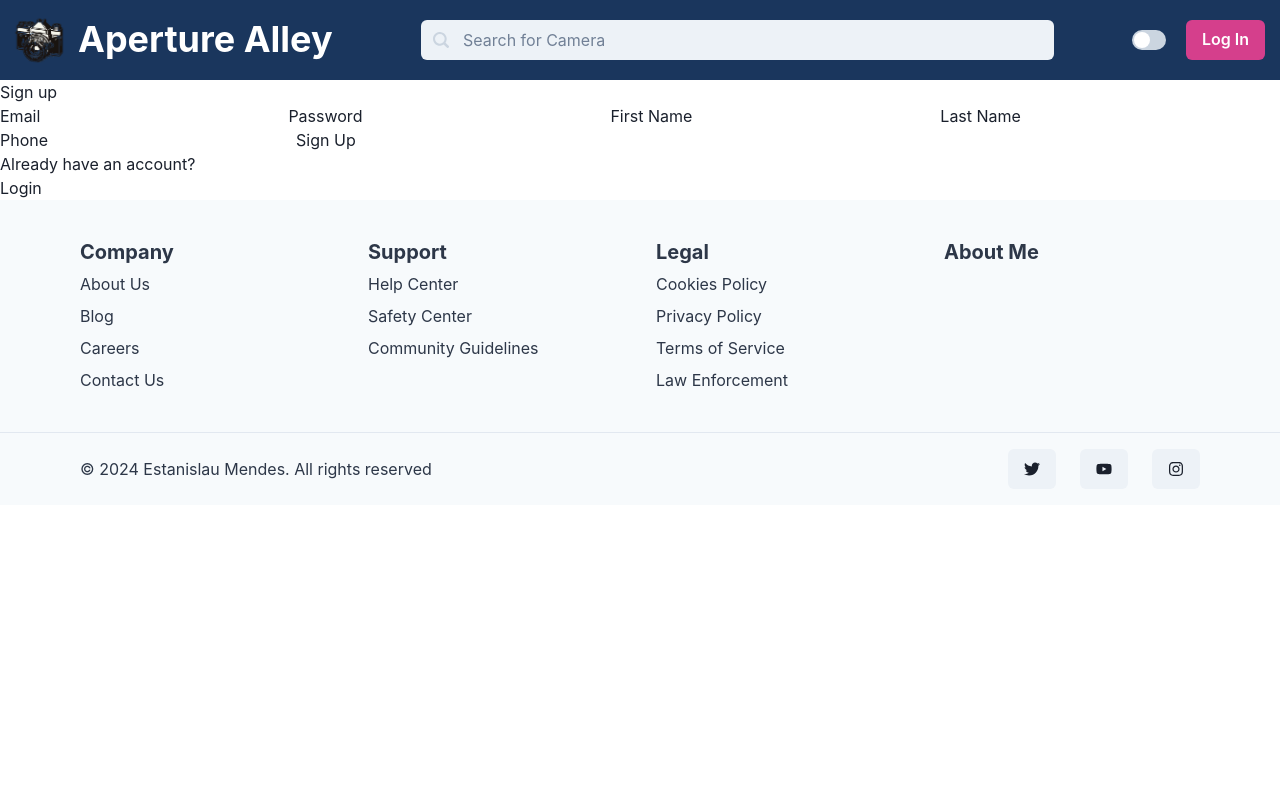
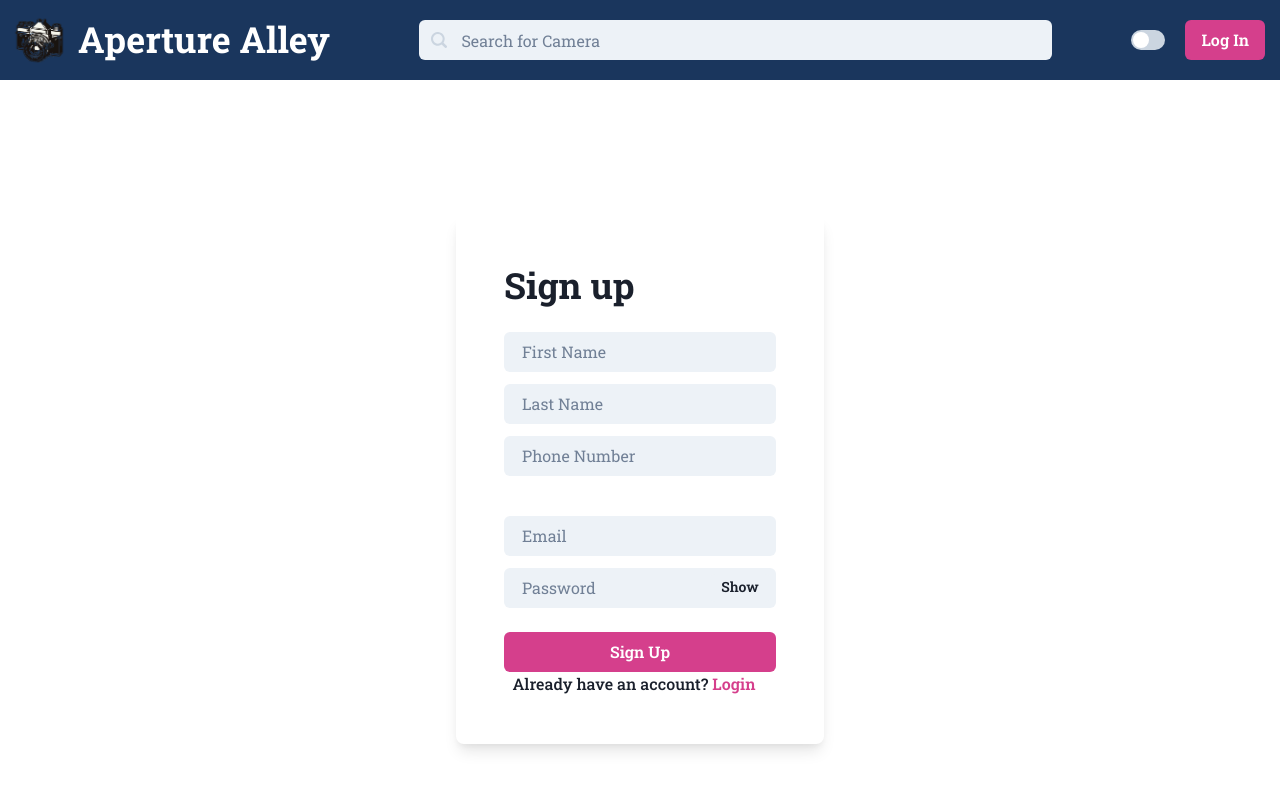
Before and after one commit to estanislaumendes/aperture-alley-frontend, a React (Vite) app: page /signup in a window 1280 px wide. Shown: the top 800 px of the page. Built offline with nearby package versions, Linux system fonts and the light colour scheme.

Commit message:
fixed sign in

```diff
--- a/package.json
+++ b/package.json
@@ -22,7 +22,8 @@
     "react": "^18.2.0",
     "react-dom": "^18.2.0",
     "react-icons": "^5.0.1",
-    "react-router-dom": "^6.22.2"
+    "react-router-dom": "^6.22.2",
+    "typeface-roboto-slab": "^1.1.13"
   },
   "devDependencies": {
     "@types/react": "^18.2.56",
--- a/src/main.jsx
+++ b/src/main.jsx
@@ -2,13 +2,22 @@ import React from 'react';
 import ReactDOM from 'react-dom/client';
 import App from './App.jsx';
 import './index.css';
-import { ChakraProvider } from '@chakra-ui/react';
+import 'typeface-roboto-slab';
+import { ChakraProvider, extendTheme } from '@chakra-ui/react';
 import { BrowserRouter as Router } from 'react-router-dom';
 import { AuthProviderWrapper } from './context/auth.context.jsx';
 
+const theme = extendTheme({
+  fonts: {
+    body: 'Roboto Slab, serif',
+    heading: 'Roboto Slab, serif',
+    // Add more font styles if needed
+  },
+});
+
 ReactDOM.createRoot(document.getElementById('root')).render(
   <React.StrictMode>
-    <ChakraProvider>
+    <ChakraProvider theme={theme}>
       <AuthProviderWrapper>
         <Router>
           <App />
--- a/src/pages/Login.jsx
+++ b/src/pages/Login.jsx
@@ -10,12 +10,16 @@ import {
   Button,
   FormControl,
   FormLabel,
+  InputGroup,
+  InputRightElement,
 } from '@chakra-ui/react';
 
 const Login = () => {
   const [email, setEmail] = useState('');
   const [password, setPassword] = useState('');
   const [error, setError] = useState(null);
+  const [show, setShow] = useState(false);
+  const handleClick = () => setShow(!show);
 
   const { storeToken, authenticateUser } = useContext(AuthContext);
 
@@ -52,28 +56,42 @@ const Login = () => {
         >
           <Heading mb={6}>Log In</Heading>
           <Input
-            placeholder="johndoe@gmail.com"
+            placeholder="Email"
             type="email"
             variant="filled"
             mb={3}
             isRequired
             onChange={e => setEmail(e.target.value)}
           />
-          <Input
-            placeholder="**********"
-            type="password"
-            variant="filled"
-            mb={6}
-            isRequired
-            onChange={({ target }) => setPassword(target.value)}
-          />
+          <InputGroup size="md">
+            <Input
+              placeholder="Password"
+              type={show ? 'text' : 'password'}
+              variant="filled"
+              mb={6}
+              isRequired
+              onChange={e => setPassword(e.target.value)}
+            />
+            <InputRightElement width="4.5rem">
+              <Button h="1.75rem" size="sm" onClick={handleClick}>
+                {show ? 'Hide' : 'Show'}
+              </Button>
+            </InputRightElement>
+          </InputGroup>
           <Button type="submit" colorScheme="pink" mb={8}>
             Log In
           </Button>
           {error && <p>{error}</p>}
-          <FormControl display="flex" alignItems="center">
+          <FormControl
+            display="flex"
+            justifyContent="center"
+            alignItems="center"
+          >
             <FormLabel htmlFor="signup" mb="0">
-              New to us? <Link to={'/signup'}>Signup</Link>
+              New to us?{' '}
+              <Button colorScheme="pink" variant="link">
+                <Link to={'/signup'}>Signup</Link>
+              </Button>
             </FormLabel>
           </FormControl>
         </Flex>
--- a/src/pages/Signup.jsx
+++ b/src/pages/Signup.jsx
@@ -1,6 +1,17 @@
 import { useState } from 'react';
 import { Link, useNavigate } from 'react-router-dom';
 import { signup } from '../api/auth.api';
+
+import {
+  Flex,
+  Heading,
+  Input,
+  Button,
+  FormControl,
+  FormLabel,
+  InputGroup,
+  InputRightElement,
+} from '@chakra-ui/react';
 
 const Signup = () => {
   const [email, setEmail] = useState('');
@@ -10,6 +21,8 @@ const Signup = () => {
   const [phoneNr, setPhoneNr] = useState('');
   const [cameras, setCameras] = useState([]);
   const [error, setError] = useState(null);
+  const [show, setShow] = useState(false);
+  const handleClick = () => setShow(!show);
 
   const navigate = useNavigate();
 
@@ -30,54 +43,91 @@ const Signup = () => {
 
   return (
     <div>
-      <h1>Sign up</h1>
-      <form onSubmit={handleSubmit}>
-        <label>Email</label>
-        <input
-          type="email"
-          name="email"
-          value={email}
-          onChange={e => setEmail(e.target.value)}
-        />
+      <Flex h="100vh" alignItems="center" justifyContent="center">
+        <Flex
+          as="form"
+          flexDirection="column"
+          p={12}
+          borderRadius={8}
+          boxShadow="lg"
+          onSubmit={handleSubmit}
+          w="auto"
+        >
+          <Heading mb={6}>Sign up</Heading>
 
-        <label>Password</label>
-        <input
-          type="password"
-          name="password"
-          value={password}
-          onChange={({ target }) => setPassword(target.value)}
-        />
+          <Input
+            placeholder="First Name"
+            type="text"
+            variant="filled"
+            mb={3}
+            isRequired
+            value={firstName}
+            onChange={e => setFirstName(e.target.value)}
+          />
+          <Input
+            placeholder="Last Name"
+            type="text"
+            variant="filled"
+            mb={3}
+            isRequired
+            value={lastName}
+            onChange={e => setLastName(e.target.value)}
+          />
 
-        <label>First Name</label>
-        <input
-          type="text"
-          name="firstName"
-          value={firstName}
-          onChange={({ target }) => setFirstName(target.value)}
-        />
+          <Input
+            placeholder="Phone Number"
+            type="number"
+            variant="filled"
+            mb={10}
+            isRequired
+            value={phoneNr}
+            onChange={e => setPhoneNr(e.target.value)}
+          />
 
-        <label>Last Name</label>
-        <input
-          type="text"
-          name="lastName"
-          value={lastName}
-          onChange={({ target }) => setLastName(target.value)}
-        />
+          <Input
+            placeholder="Email"
+            type="email"
+            variant="filled"
+            mb={3}
+            isRequired
+            value={email}
+            onChange={e => setEmail(e.target.value)}
+          />
 
-        <label>Phone</label>
-        <input
-          type="text"
-          name="phoneNr"
-          value={phoneNr}
-          onChange={({ target }) => setPhoneNr(target.value)}
-        />
+          <InputGroup size="md">
+            <Input
+              placeholder="Password"
+              type={show ? 'text' : 'password'}
+              variant="filled"
+              mb={6}
+              isRequired
+              onChange={e => setPassword(e.target.value)}
+            />
+            <InputRightElement width="4.5rem">
+              <Button h="1.75rem" size="sm" onClick={handleClick}>
+                {show ? 'Hide' : 'Show'}
+              </Button>
+            </InputRightElement>
+          </InputGroup>
+          <Button colorScheme="pink" type="submit">
+            Sign Up
+          </Button>
 
-        <button type="submit">Sign Up</button>
-      </form>
-
-      {error && <p>{error}</p>}
-      <p>Already have an account?</p>
-      <Link to="/login">Login</Link>
+          {error && <p>{error}</p>}
+          <FormControl
+            display="flex"
+            justifyContent="center"
+            alignItems="center"
+          >
+            <FormLabel htmlFor="login" mb="0">
+              Already have an account?{' '}
+              <Button colorScheme="pink" variant="link">
+                <Link to="/login">Login</Link>
+              </Button>
+            </FormLabel>
+          </FormControl>
+        </Flex>
+      </Flex>
     </div>
   );
 };
```
Also changed, not shown: 1 other file (tests, documents, lock files or other folders).
